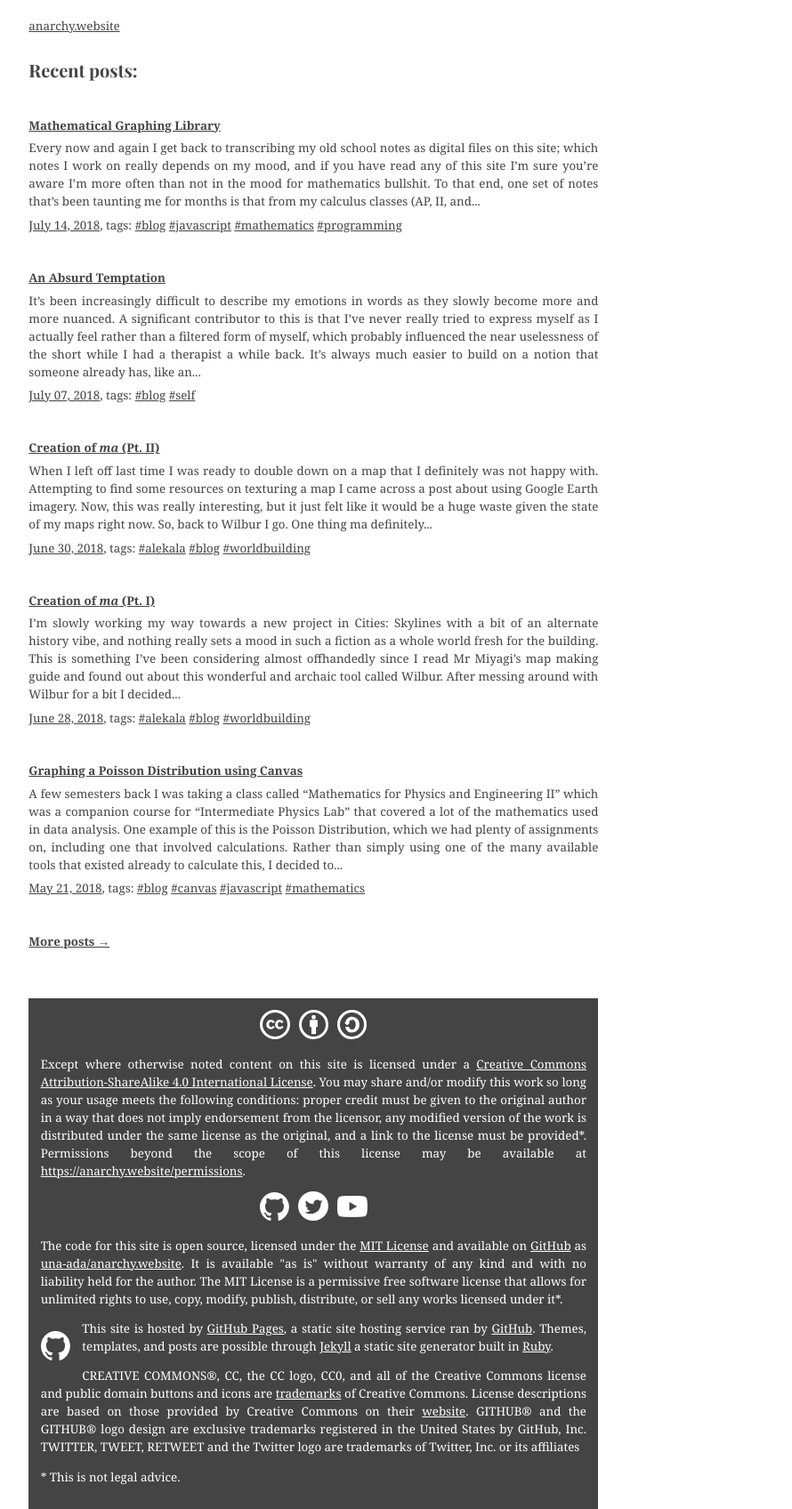
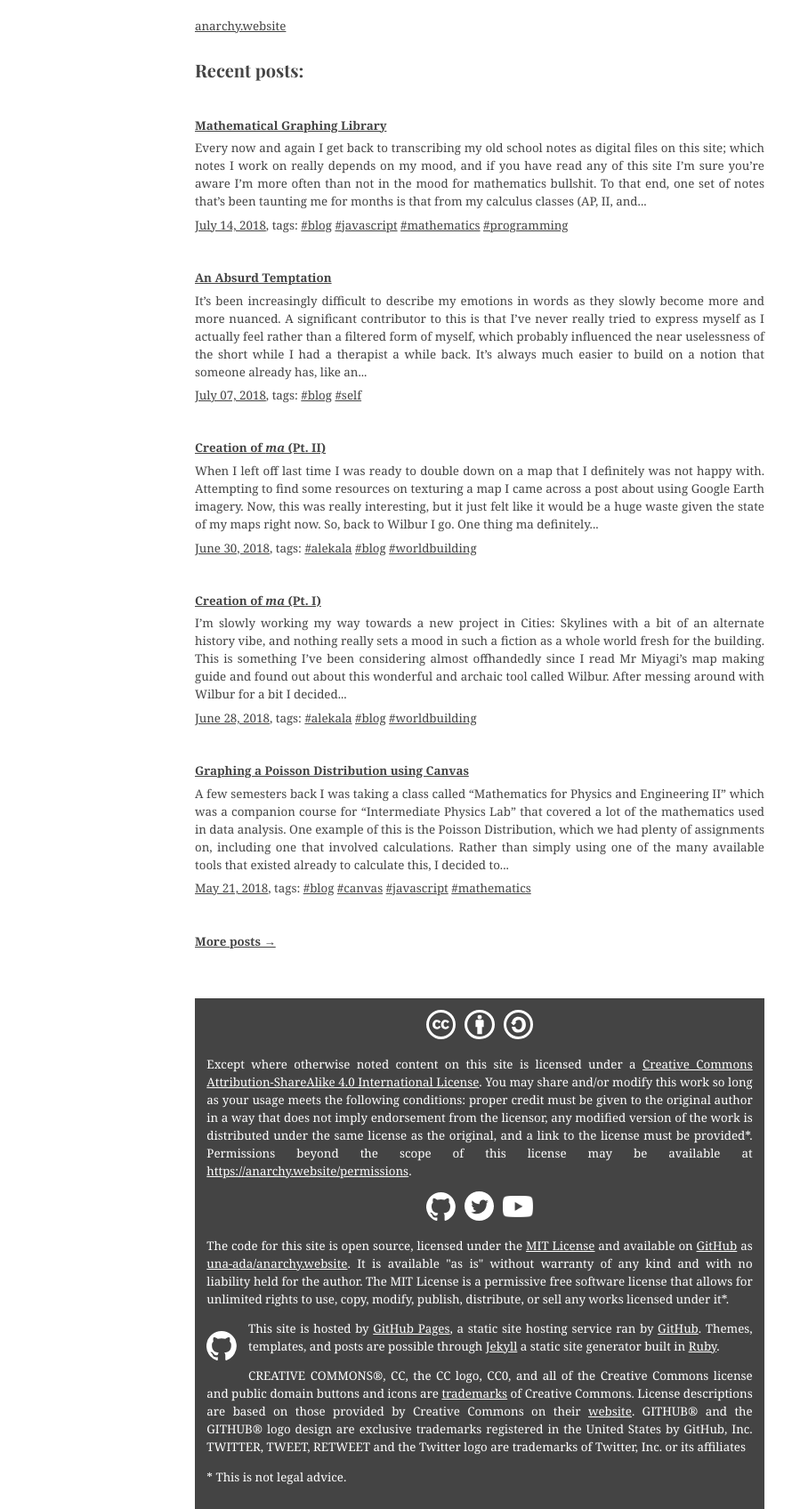
Before and after one commit to una-ada/anarchy.website, a Jekyll site: the page built from index.md, in a window 1280 px wide. Shown: the whole page at 89% size, without its empty margins (101-991 px from the left). Built offline with Jekyll 4.4.1, drawn with Linux system fonts in a browser that asks for light colours; some web fonts are replaced.

Commit message:
Fixed mobile styling, centered content

```diff
--- a/assets/css/style.scss
+++ b/assets/css/style.scss
@@ -10,7 +10,7 @@ a				{text-decoration:underline;color:#444;}
 .bio a			{color:#fff !important;}
 blockquote		{padding-left:1rem;border-left:2px solid #444;margin:0;}
 blockquote p	{margin:0.5rem 0;}
-body			{font-family:'Noto Serif','Noto Sans Japanese',serif;margin:1.5rem 1.5rem 0 10rem;padding-bottom:50vh;width:48rem;}
+body			{font-family:'Noto Serif','Noto Sans Japanese',serif;margin:1.5rem auto 0 auto;padding-bottom:50vh;width:48rem;}
 code        	{font-family:monospace;}
 //.content p:first-child:first-letter{font-size:4rem;float:left;padding:0 0.5rem 0 0;line-height:4rem;}
 center *		{text-align:center !important;}
@@ -24,7 +24,7 @@ h1 a,h2 a,h3 a,h4 a{text-decoration:none;}
 h2          	{margin-top:3em;}
 hr				{background:#444;border:0;height:1px;}
 hr + h2			{margin-top:0;}
-html			{color:#444;font-size:10pt;}
+html			{color:#444;font-size:10pt;min-width:58rem;}
 img,video		{max-width:100%;}
 li, p			{line-height:1.5rem;text-align:justify;}
 p>span.MathJax_SVG{margin-bottom: -1em !important;}
@@ -50,20 +50,16 @@ proof			{color:#e44;}
 twitterwidget	{margin-left:calc(24rem - 250px);}
 
 // Mobile and print
-@media print, screen and (max-width: 750px) {
-	body.notes	{margin:0 1rem !important;padding:0 !important;position:static;width:auto !important;}
-	table		{max-width:100%;}
-}
 @media print, screen and (max-width: 520px) {
 	body		{margin:0 !important;padding:0 1rem !important;position:static;width:auto !important;text-align:left;}
+	footer		{margin: 0 -1rem;}
 	header		{display:none;}
-	footer		{margin: 0 -1rem;}
-	.headshot	{margin-bottom:1rem;max-width:none;width:100%;}
-	.me			{position:relative;}
+	html		{min-width:100%;}
+	.pullquote	{float:none !important;margin:0 auto !important;}
+	twitterwidget{margin-left:0;}
 }
 @media print {
 	html		{background:white;}
 	h2			{margin-top:1em;}
 	body		{color:black;font-size:11pt;padding:0.4in 0;}
-	.me			{display:none;}
 }
```
